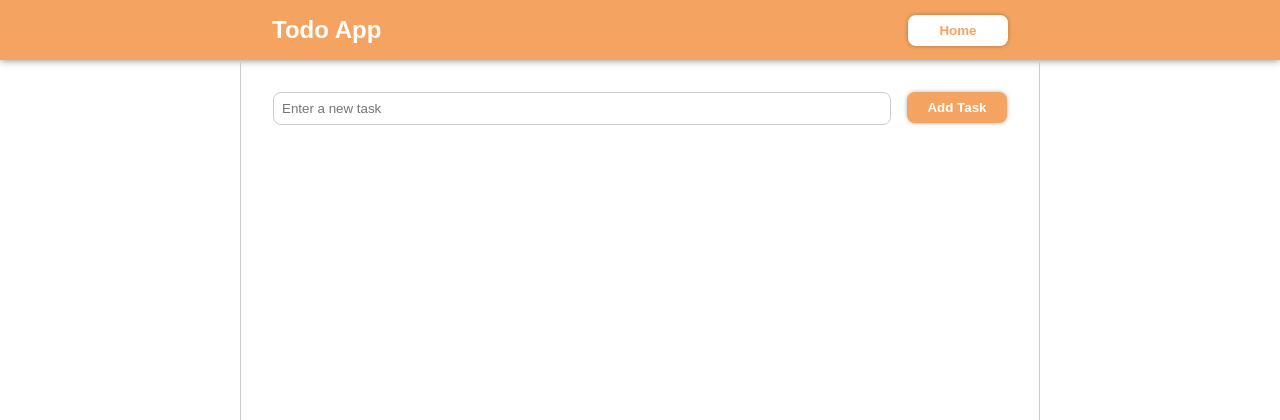
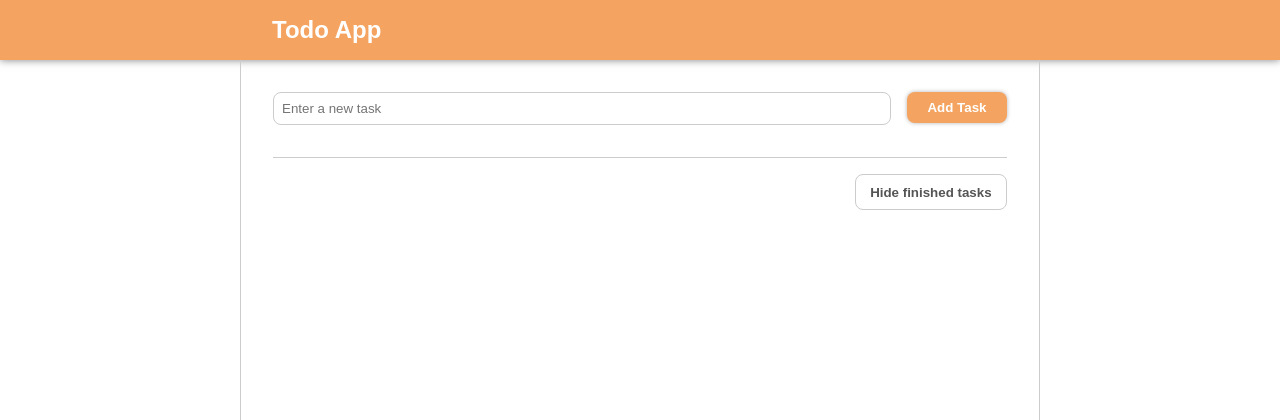
Before and after one commit to dvs2610/todo, a Flask app: page / in a window 1280 px wide. Shown: the top 420 px of the page. Run offline with Flask 3, Linux system fonts and the light colour scheme.

Commit message:
Added toggle button to show or hide finished tasks

```diff
--- a/app.py
+++ b/app.py
@@ -2,6 +2,7 @@ from flask import Flask, redirect, render_template, request, url_for
 
 app = Flask(__name__)
 tasks = []
+display_finished_tasks = True
 
 @app.route('/', methods=['GET', 'POST'])
 def index():
@@ -11,7 +12,7 @@ def index():
 			tasks.append({'description': task, 'finished': False})
 		return redirect(url_for('index'))
 
-	return render_template('index.html', tasks=tasks)
+	return render_template('index.html', tasks=tasks, display_finished_tasks=display_finished_tasks)
 
 @app.route('/task', methods=['POST'])
 def manage_task():
@@ -28,5 +29,11 @@ def manage_task():
 
 	return redirect(url_for('index'))
 
+@app.route('/toggle-finished')
+def toggle_finished():
+	global display_finished_tasks
+	display_finished_tasks = not display_finished_tasks
+	return redirect(url_for('index'))
+
 if __name__ == '__main__':
 	app.run(debug=True)
--- a/static/style.css
+++ b/static/style.css
@@ -52,21 +52,35 @@ nav {
     height: var(--nav-height);
 }
 
-.nav-link {
-    height: 100%;
-    background-color: var(--secondary-color);
-    color: var(--primary-color);
-    padding: 0.5rem 1rem;
-    border-radius: var(--border-radius);
-    text-decoration: none;
-    font-weight: bold;
-    box-shadow: var(--box-shadow-small);
-}
-
 #task-form {
     display: flex;
     gap: 1rem;
-    margin-bottom:3rem;
+    margin-bottom: 2rem;
+}
+
+.toggle-finished {
+    display: flex;
+    justify-content: flex-end;
+    padding-top: 1rem;
+    border-top: 1px solid #ccc;
+    margin-bottom: 1rem;
+}
+
+.toggle-button {
+    width: auto;
+    max-width: none;
+    min-height: 2.25rem;
+    white-space: nowrap;
+    padding: 0.5rem 0.9rem;
+    background-color: transparent;
+    color: #555;
+    border: 1px solid #ccc;
+    box-shadow: none;
+}
+
+.toggle-button:hover {
+    background-color: #f2f2f2;
+    border-color: #888;
 }
 
 input[type="text"] {
--- a/templates/base.html
+++ b/templates/base.html
@@ -10,7 +10,6 @@
     <nav>
         <div class="centered navigation">
             <h1>Todo App</h1>
-            <button class="nav-link" href="{{ url_for('index') }}">Home</button>
         </div>
     </nav>
 
--- a/templates/index.html
+++ b/templates/index.html
@@ -7,8 +7,17 @@
             <button type="submit">Add Task</button>
         </form>
 
+        <div class="toggle-finished">
+            <form action="{{ url_for('toggle_finished') }}" method="get">
+                <button class="toggle-button" type="submit">
+                    {{ 'Hide finished tasks' if display_finished_tasks else 'Show finished tasks' }}
+                </button>
+            </form>
+        </div>
+
         <ul>
             {% for task in tasks %}
+                {% if display_finished_tasks or not task.finished %}
                     <li class="{{ 'finished' if task.finished else '' }}">
                         <span>{{ task.description }}</span>
                         <form class="row" action="{{ url_for('manage_task') }}" method="post">
@@ -17,6 +26,7 @@
                             <button class="btn-stretch delete-btn" type="submit" name="action" value="delete">Delete task</button>
                         </form>
                     </li>
+                {% endif %}
             {% endfor %}
         </ul>
     </div>
```
Lines whose indentation alone changed are shown as unchanged.
